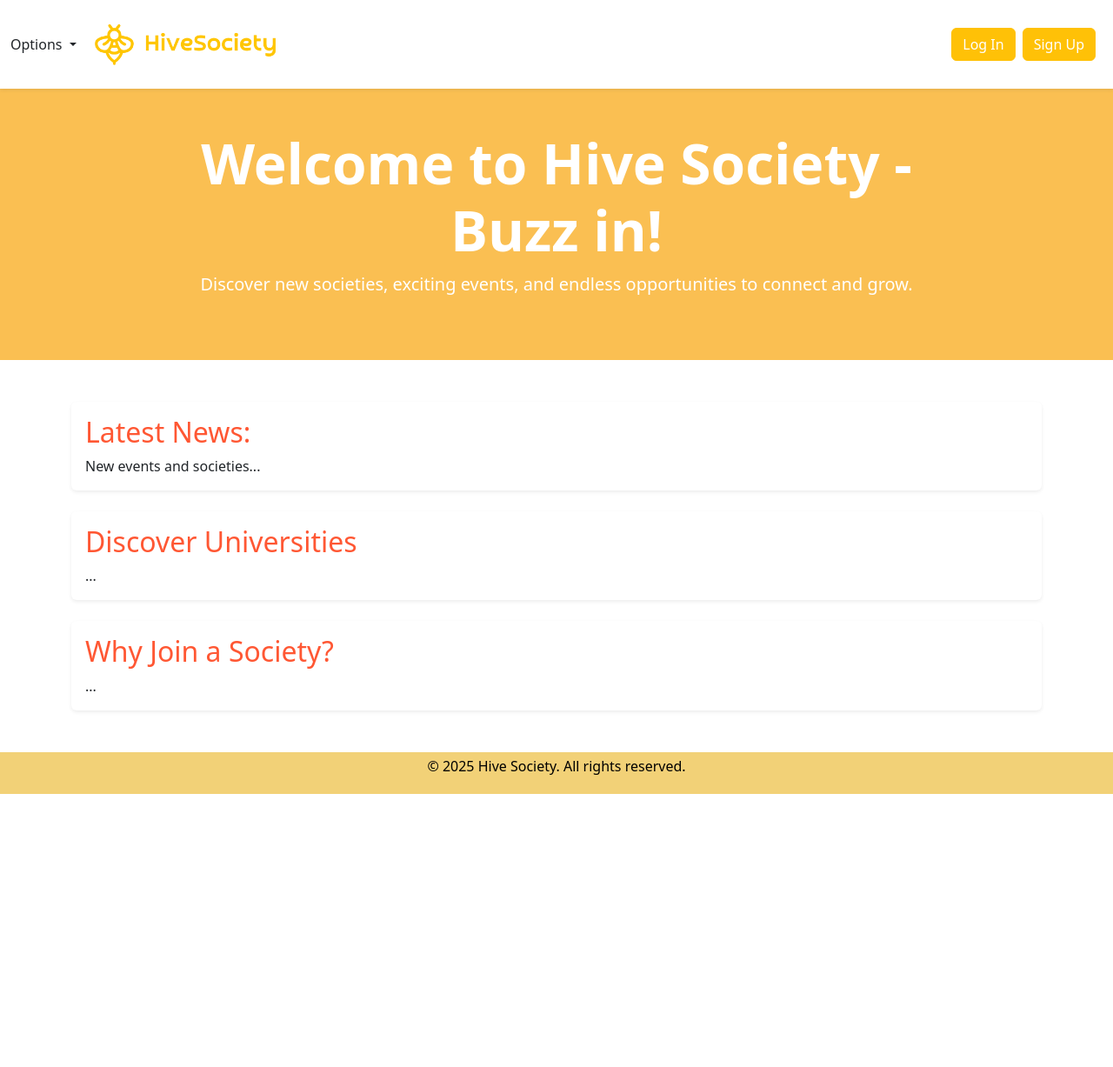
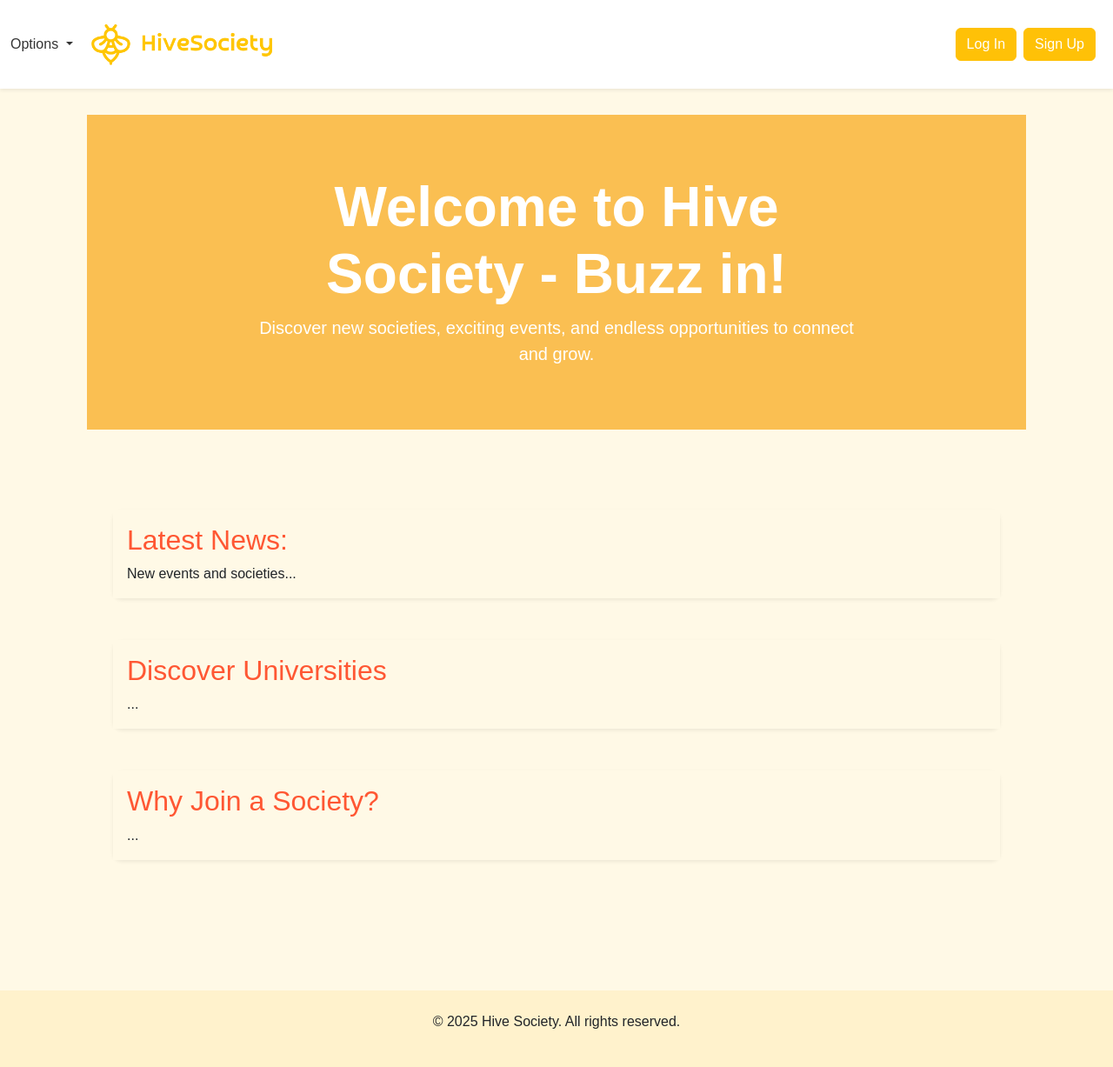
Before and after one commit to dilaramksh/dinasaurs_project, a Django app: template social_media/templates/homepage.html in a window 1280 px wide. Shown: the whole page at 87% size. Before the commit the page ends 913 px from the top, so only its background shows below. Run offline with Django 5.2, Linux system fonts and the light colour scheme; the template is opened without the code that fills it, so the values that code supplies are empty; some libraries are stand-ins or nearby versions.

Commit message:
Refactoring: reusability of templates and html - adjusted base.html and base_content.html

```diff
--- a/dinasaurs/settings.py
+++ b/dinasaurs/settings.py
@@ -65,7 +65,7 @@ TEMPLATES = [
                 'django.template.context_processors.request',
                 'django.contrib.auth.context_processors.auth',
                 'django.contrib.messages.context_processors.messages',
-                'social_media.context_processor.back_button_context',
+                'social_media.context_processors.back_button_context',
             ],
         },
     },
--- a/dinasaurs/urls.py
+++ b/dinasaurs/urls.py
@@ -42,7 +42,7 @@ urlpatterns = [
     path('student/view_society/', view_societies, name='view_societies'),
 
     #society paths
-    #path('society/dashboard/', society_dashboard, name='society_dashboard'),
+    path('society/dashboard/', society_dashboard, name='society_dashboard'),
     path('society/create_event/', event_creation, name='create_event'),
     path('society/create_post/', create_post, name='create_post'),
     #path('society/terminate_society/<int:society_id>/', terminate_society, name='terminate_society'),
--- a/social_media/templates/base.html
+++ b/social_media/templates/base.html
@@ -11,7 +11,8 @@
     <link href="https://cdn.jsdelivr.net/npm/bootstrap@5.3.0/dist/css/bootstrap.min.css" rel="stylesheet">
     <link rel="stylesheet" type="text/css" href="{% static 'css/custom.css' %}">
 
-    <title> HiveSociety </title>
+    <title>HiveSociety</title>
+    {% block extra_head %}{% endblock %}
   </head>
   <body>
     {% block body %}
@@ -19,5 +20,7 @@
 
     <script src="https://cdn.jsdelivr.net/npm/@popperjs/core@2.10.2/dist/umd/popper.min.js" integrity="sha384-7+zCNj/IqJ95wo16oMtfsKbZ9ccEh31eOz1HGyDuCQ6wgnyJNSYdrPa03rtR1zdB" crossorigin="anonymous"></script>
     <script src="https://cdn.jsdelivr.net/npm/bootstrap@5.1.2/dist/js/bootstrap.min.js" integrity="sha384-PsUw7Xwds7x08Ew3exXhqzbhuEYmA2xnwc8BuD6SEr+UmEHlX8/MCltYEodzWA4u" crossorigin="anonymous"></script>
+
+    {% block extra_scripts %}{% endblock %}
   </body>
 </html>
--- a/social_media/templates/base_content.html
+++ b/social_media/templates/base_content.html
@@ -1,7 +1,9 @@
 {% extends 'base.html' %}
 {% block body %}
-  {% include 'partials/navbars/navbar.html' %}
-  {% include 'partials/messages.html' %}
-  {% block content %}
-  {% endblock %}
+    {% include 'partials/navbars/navbar.html' %}
+    {% include 'partials/messages.html' %}
+    <div class="container">
+        {% block content %}{% endblock %}
+    </div>
+    {% include 'partials/footer.html' %}
 {% endblock %}
--- a/social_media/templates/general/log_in.html
+++ b/social_media/templates/general/log_in.html
@@ -14,8 +14,9 @@
     </div>
   </div>
 </div>
-<!-- Footer -->
+<!-- Footer
 <footer class="text-center text-dark mt-5 py-4" style="background-color: #FFF2CC;">
   <p class="mb-0">🐝 &copy; {{ year }} HiveSociety | Stay Connected | Contact Us</p>
 </footer>
+-->
 {% endblock %}
--- a/social_media/templates/general/sign_up.html
+++ b/social_media/templates/general/sign_up.html
@@ -16,8 +16,9 @@
     </div>
   </div>
 </div>
-<!-- Footer -->
+<!-- Footer
 <footer class="text-center text-dark mt-5 py-4" style="background-color: #FFF2CC;">
   <p class="mb-0">🐝 &copy; {{ year }} HiveSociety | Stay Connected | Contact Us</p>
 </footer>
+-->
 {% endblock %}
--- a/social_media/templates/homepage.html
+++ b/social_media/templates/homepage.html
@@ -44,8 +44,9 @@
         </div>
     </div>
 </div>
-
+<!--
 <footer class="text-black  text-center py-1" style="background-color: #f2d177;">
     <p>&copy; 2025 Hive Society. All rights reserved.</p>
 </footer>
+-->
 {% endblock %}
--- /dev/null
+++ b/social_media/templates/partials/footer.html
@@ -0,0 +1,8 @@
+<!-- Maybe add styling to customs.css -->
+<footer class="text-center text-dark mt-5 py-4" style="background-color: #FFF2CC;">
+    {% if user.is_authenticated %}
+        <p class="mb-0">🐝 &copy; {{ year }} HiveSociety | Stay Connected | Contact Us</p>
+    {% else %}
+        <p>&copy; 2025 Hive Society. All rights reserved.</p>
+    {% endif %}
+</footer>
--- a/social_media/templates/partials/menu.html
+++ b/social_media/templates/partials/menu.html
@@ -2,5 +2,7 @@
 
 <li><a href="{% url 'profile' %}" class="dropdown-item">Change Profile</a></li>
 <li><a href="{% url 'password' %}" class="dropdown-item">Change Password</a></li>
-<li class="dropdown-item-separator"></li>
+<li><a href=# class="dropdown-item">Manage Memberships</a></li>
+<li><a href=# class="dropdown-item">Purchases</a></li>
+<li class="dropdown-divider"></li>
 <li><a href="{% url 'log_out' %}" class="dropdown-item logout">Log Out</a></li>
--- a/social_media/templates/student/student_dashboard.html
+++ b/social_media/templates/student/student_dashboard.html
@@ -1,4 +1,4 @@
-{% extends 'student/student_base.html' %}
+{% extends 'base_content.html' %}
 {% load static %}
 
 {% block title %}Student Homepage{% endblock %}
@@ -100,10 +100,11 @@
             </div>
         </div>
 
-        <!-- Footer -->
+        <!-- Footer
         <footer class="text-center text-dark mt-5 py-4" style="background-color: #FFF2CC;">
             <p class="mb-0">🐝 &copy; {{ year }} HiveSociety | Stay Connected | Contact Us</p>
         </footer>
+        -->
 
         <!-- Bootstrap JS & dependencies -->
         <script src="https://cdn.jsdelivr.net/npm/@popperjs/core@2.11.6/dist/umd/popper.min.js"></script>
--- a/static/css/custom.css
+++ b/static/css/custom.css
@@ -114,32 +114,68 @@ h3.profile-title {
   color: #0d6efd;
 }
 
-
 /*
-* Dropdown
-*/
+ * Dropdown
+ */
 .custom-dropdown {
   background-color: #fdf2cf;
 }
 
 .custom-dropdown .dropdown-item {
+  padding: 8px 15px;
   color: #333;
-  background-color: #fdf2cf; /* Light yellow background for items */
   transition: background-color 0.2s ease-in-out;
 }
 
 .custom-dropdown .dropdown-item:hover {
-  background-color: #fdef70;
+  background-color: #e3d7b5;
 }
 
-.custom-dropdown .dropdown-item-separator {
-  border-top: 1px solid #ffcc00;
+.custom-dropdown .dropdown-divider {
+  border-top: 1px solid #5c3b00;
 }
 
-.custom-dropdown .dropdown-item.logout {
-  color: #e60000;
+/*
+ * From student_base
+ */
+ body, html {
+  height: 100%;
+  margin: 0;
+  font-family: 'Poppins', sans-serif;
+  background-color: #FFF9E6; /* Soft yellow background */
+  color: #333; /* Dark text for readability */
 }
-
-.custom-dropdown .dropdown-item.logout:hover {
-  background-color: #ff7043;
+.card {
+  border-radius: 10px;
+  box-shadow: 0 4px 8px rgba(0, 0, 0, 0.1);
+  margin-bottom: 1.5rem;
 }
+.card-header {
+  background-color: #F1E0A6; /* Pastel orchid yellow */
+  color: #5A4C3A; /* A dark brown for text for better contrast */
+  font-weight: bold;
+}
+.card-body {
+  background-color: #FFF9E6;
+}
+h5 {
+  color: #8B6B3D; /* Darker yellow-brown for headings */
+}
+.img-fluid {
+  border-radius: 50%;
+  border: 2px solid #FFD700;
+}
+.btn-yellow {
+  background-color: #FFD700;
+  color: #fff;
+  border: none;
+}
+.btn-yellow:hover {
+  background-color: #FFC300;
+}
+.row {
+  margin-top: 20px;
+}
+.container {
+  padding: 30px;
+}
```
Also changed, not shown: social_media/templates/partials/testbar.html (added, +28 -0 lines), social_media/context_processors.py (renamed from social_media/context_processor.py), static/css/menu.css (deleted).
